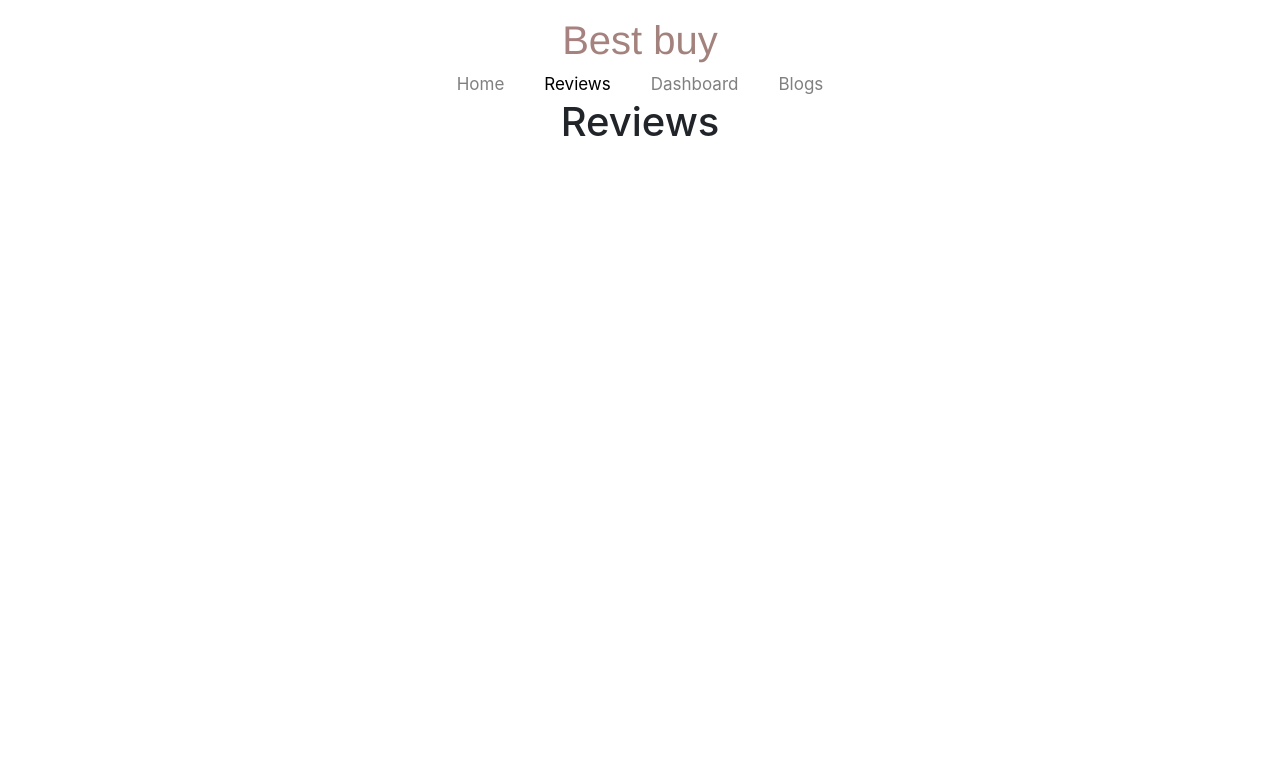
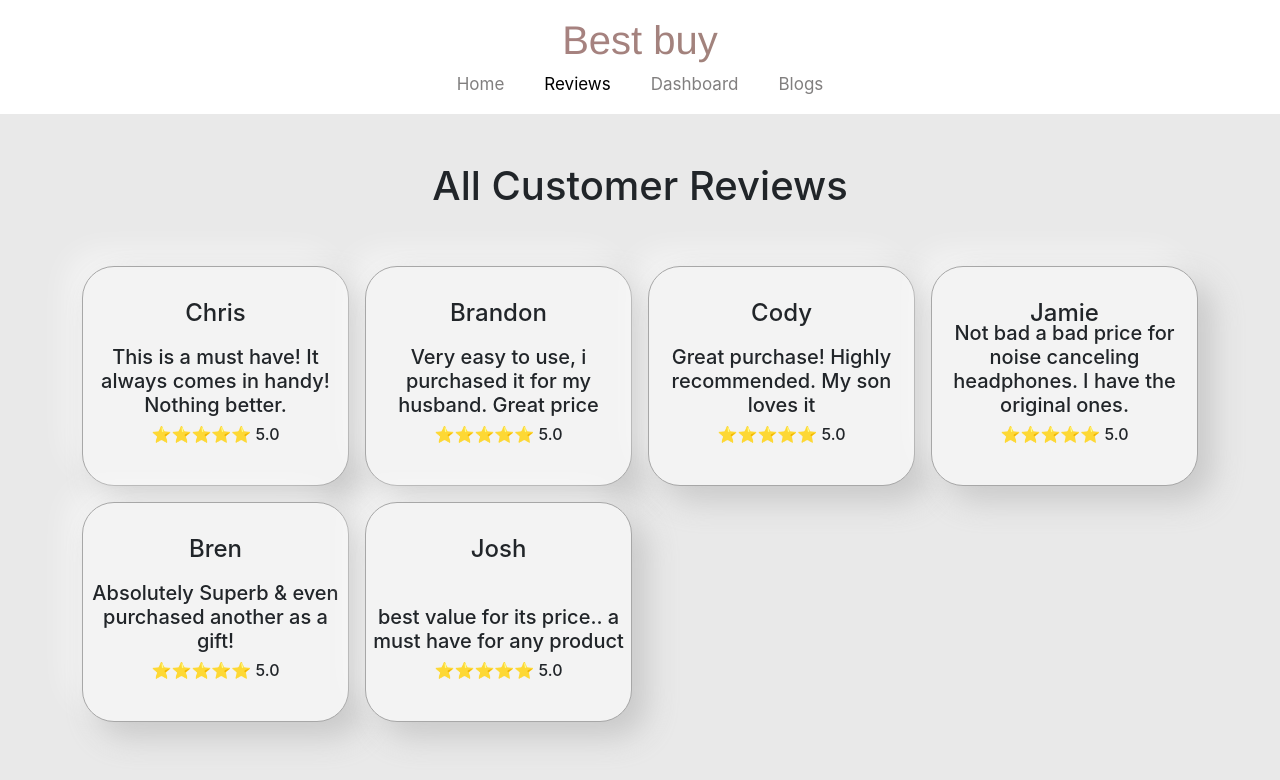
Before and after one commit to ReNayeem/Re-Best-Buy, a React (Create React App) app: page /reviews in a window 1280 px wide. Shown: the top 780 px of the page. Built offline with nearby package versions, Linux system fonts and the light colour scheme.

Commit message:
Reviews completed

```diff
--- a/public/Resources/review.json
+++ b/public/Resources/reviews.json
@@ -2,37 +2,37 @@
   {
     "id": 1111,
     "rating": "⭐⭐⭐⭐⭐ 5.0",
-    "review": "This is a must have!  It always comes in handy! Nothing better.",
+    "comment": "This is a must have!  It always comes in handy! Nothing better.",
     "name": "Chris"
   },
   {
     "id": 2222,
     "rating": "⭐⭐⭐⭐⭐ 5.0",
-    "review": "Very easy to use, i purchased it for my husband. Great price",
+    "comment": "Very easy to use, i purchased it for my husband. Great price",
     "name": "Brandon"
   },
   {
     "id": 3333,
     "rating": "⭐⭐⭐⭐⭐ 5.0",
-    "review": "Great purchase! Highly recommended. My son loves it",
+    "comment": "Great purchase! Highly recommended. My son loves it",
     "name": "Cody"
   },
   {
     "id": 4444,
     "rating": "⭐⭐⭐⭐⭐ 5.0",
-    "review": "Not bad a bad price for noise canceling headphones. I have the original ones.",
+    "comment": "Not bad a bad price for noise canceling headphones. I have the original ones.",
     "name": "Jamie"
   },
   {
     "id": 5555,
     "rating": "⭐⭐⭐⭐⭐ 5.0",
-    "review": "Absolutely Superb & even purchased another as a gift!",
+    "comment": "Absolutely Superb & even purchased another as a gift!",
     "name": "Bren"
   },
   {
     "id": 6666,
     "rating": "⭐⭐⭐⭐⭐ 5.0",
-    "review": "best value for its price.. a must have for any product",
+    "comment": "best value for its price.. a must have for any product",
     "name": "Josh"
   }
 ]
--- a/src/App.js
+++ b/src/App.js
@@ -2,7 +2,7 @@
 import './App.css';
 import Header from './Components/Header/Header';
 import Home from './Components/Home/Home';
-import Reviews from './Components/Reviews/Reviews';
+import AllReviews from './Components/AllReviews/AllReviews';
 import Dashboard from './Components/Dashboard/Dashboard';
 import Blogs from './Components/Blogs/Blogs';
 import NotFound from './Components/NotFound/NotFound';
@@ -13,7 +13,7 @@
       <Header></Header>
       <Routes>
         <Route path='/' element={<Home></Home>}></Route>
-        <Route path='/reviews' element={<Reviews></Reviews>}></Route>
+        <Route path='/reviews' element={<AllReviews></AllReviews>}></Route>
         <Route path='/dashboard' element={<Dashboard></Dashboard>}></Route>
         <Route path='/blogs' element={<Blogs></Blogs>}></Route>
         <Route path="*" element={<NotFound></NotFound>}></Route>
--- /dev/null
+++ b/src/Components/AllReviews/AllReviews.css
@@ -0,0 +1,3 @@
+.all-reviews{
+    height: calc(100vh - 113.5px);
+}
--- /dev/null
+++ b/src/Components/AllReviews/AllReviews.js
@@ -0,0 +1,20 @@
+import React from 'react';
+import useReviews from '../../Hooks/useReviews';
+import Reviews from '../Reviews/Reviews';
+import './AllReviews.css'
+
+const AllReviews = () => {
+    const [reviews, setReviews] = useReviews();
+    return (
+        <div className='second-section all-reviews pb-5'>
+            <h1 className='p-5'>All Customer Reviews</h1>
+            <div className='home-reviews container'>
+                {
+                    reviews.map(review => <Reviews key={review.id} review={review}></Reviews>)
+                }
+            </div>
+        </div>
+    );
+};
+
+export default AllReviews;
--- a/src/Components/Header/Header.js
+++ b/src/Components/Header/Header.js
@@ -4,8 +4,8 @@
 
 const Header = () => {
     return (
-        <div>
-            <h1 className='brand-name mt-3'>Best buy</h1>
+        <div className='my-3'>
+            <h1 className='brand-name'>Best buy</h1>
             <nav>
                 <NavLink className={({ isActive }) => (isActive ? "active-link" : "link")} to="/">Home</NavLink>
                 <NavLink className={({ isActive }) => (isActive ? "active-link" : "link")} to="/reviews">Reviews</NavLink>
--- a/src/Components/Home/Home.css
+++ b/src/Components/Home/Home.css
@@ -81,3 +81,13 @@
     transform: scaleX(1);
     transform-origin: bottom left;
    }
+
+.second-section{
+    background-color: rgb(233, 233, 233);
+}
+
+   .home-reviews{
+       display: grid;
+       grid-template-columns: repeat(auto-fit, minmax(250px, 1fr));
+       gap: 1rem;
+   }
--- a/src/Components/Home/Home.js
+++ b/src/Components/Home/Home.js
@@ -1,9 +1,14 @@
 import React from 'react';
+import useReviews from '../../Hooks/useReviews';
+import Reviews from '../Reviews/Reviews';
 import './Home.css'
 
 const Home = () => {
+    const [reviews, setReviews] = useReviews();
+    console.log(reviews)
     return (
-        <div className='first-section mt-4'>
+        <div>
+            <div className='first-section'>
                 <div className='home-first-section container d-flex'>
                     <div>
                         <h1 className='product-name-text'><span className='h1-text-highlight'>SONY - WH-XB900N</span> <span className='h1-text-highlight-2'>Wireless Noise Cancelling Over-the-Ear Headphones - Gray</span></h1>
@@ -21,6 +26,16 @@
                     </div>
                 </div>
             </div>
+
+            <div className='second-section pb-5'>
+                <h1 className='p-5'>Customer Reviews</h1>
+                <div className='home-reviews container'>
+                    {
+                        reviews.slice(0, 3).map(review => <Reviews key={review.id} review={review}></Reviews>)
+                    }
+                </div>
+            </div>
+        </div>
     );
 };
 
--- a/src/Components/Reviews/Reviews.css
+++ b/src/Components/Reviews/Reviews.css
@@ -0,0 +1,15 @@
+.reviews-style{
+    height: 220px;
+    position: relative;
+    border: .1px solid rgb(167, 167, 167);
+    padding: 2rem 0rem;
+    border-radius: 2rem;
+    background: #f3f3f3;
+ box-shadow: 15px 15px 30px #bebebebb,
+             -15px -15px 30px #ffffff83;
+}
+
+.reviews-position{
+    position: absolute;
+    bottom: 2rem;
+}
--- a/src/Components/Reviews/Reviews.js
+++ b/src/Components/Reviews/Reviews.js
@@ -1,9 +1,15 @@
 import React from 'react';
+import './Reviews.css'
 
-const Reviews = () => {
+const Reviews = ({ review }) => {
+    const { name, comment, rating } = review
     return (
-        <div>
-            <h1>Reviews</h1>
+        <div className='reviews-style'>
+            <h4>{name}</h4>
+            <div className='reviews-position'>
+                <h5>{comment}</h5>
+                <h6>{rating}</h6>
+            </div>
         </div>
     );
 };
--- /dev/null
+++ b/src/Hooks/useReviews.js
@@ -0,0 +1,13 @@
+import { useEffect, useState } from 'react';
+
+const useReviews = () => {
+    const [reviews, setReviews] = useState([]);
+    useEffect(() => {
+        fetch('Resources/reviews.json')
+            .then(res => res.json())
+            .then(data => setReviews(data))
+    }, [])
+    return [reviews, setReviews];
+};
+
+export default useReviews;
```
Lines whose indentation alone changed are shown as unchanged.
